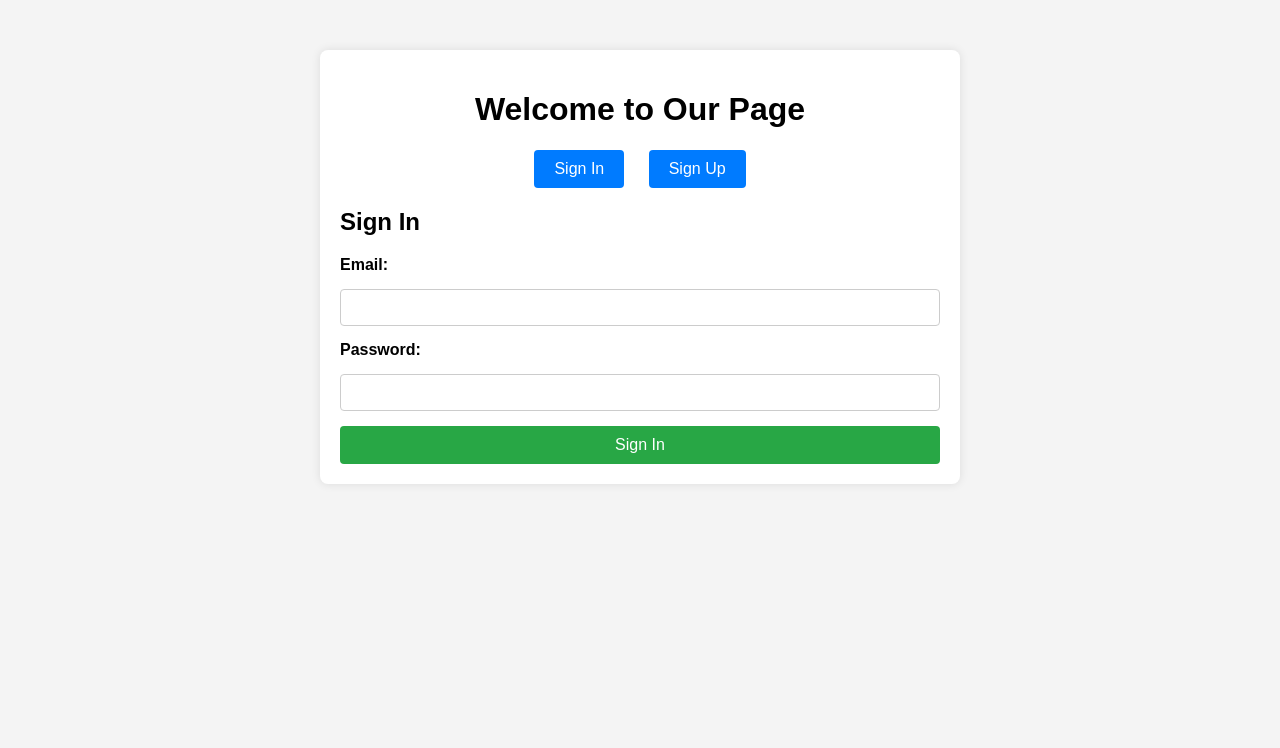
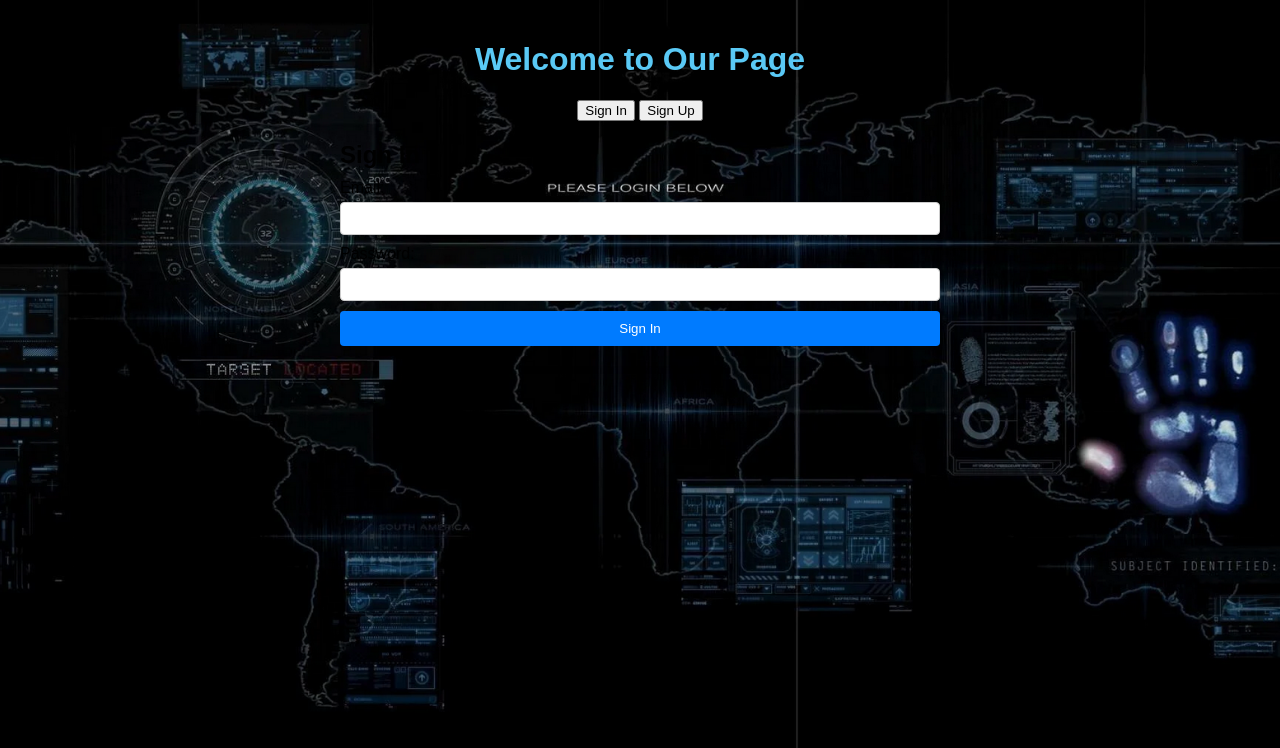
Before and after one commit to kapilan2005/Sign-in, a plain HTML site: page index.html in a window 1280 px wide. Both pictures are taken after a click on the button "Sign In". Shown: the top 748 px of the page. Drawn offline with Linux system fonts and the light colour scheme.

Commit message:
update index.html and style.css

```diff
--- a/index.html
+++ b/index.html
@@ -27,7 +27,7 @@
             </form>
         </div>
 
-        <div id="signup" class="form-section" style="display: none;">
+        <div id="signup" class="form-section">
             <h2>Sign Up</h2>
             <form>
                 <label for="signup-name">Name:</label>
--- a/style.css
+++ b/style.css
@@ -1,73 +1,70 @@
 body {
+    background-image: url('sign.png');
+    background-size: cover;
+    background-position: center;
+    background-repeat: no-repeat;
+    margin: 0;
     font-family: Arial, sans-serif;
-    margin: 0;
-    padding: 0;
-    background-color: #f4f4f4;
+    height: 100vh;
+    overflow: hidden;
 }
 
 .container {
-    width: 80%;
+
+    padding: 20px;
+    border-radius: 10px;
     max-width: 600px;
-    margin: 50px auto;
-    padding: 20px;
-    background-color: #fff;
-    border-radius: 8px;
+    margin: auto;
     box-shadow: 0 0 10px rgba(0, 0, 0, 0.1);
 }
 
 .header {
     text-align: center;
+    margin-bottom: 20px;
 }
+
+.header h1 {
+    color: #5ac9f5;
+}
+
 
 .nav-buttons {
     margin-top: 20px;
-}
-
-.nav-buttons button {
-    padding: 10px 20px;
-    margin: 0 10px;
-    border: none;
-    border-radius: 4px;
-    background-color: #007BFF;
-    color: white;
-    cursor: pointer;
-    font-size: 16px;
-}
-
-.nav-buttons button:hover {
-    background-color: #0056b3;
 }
 
 .form-section {
     display: none;
 }
 
-form {
+.form-section h2 {
+    margin-bottom: 10px;
+}
+
+.form-section form {
     display: flex;
     flex-direction: column;
-    gap: 15px;
 }
 
-form label {
-    font-weight: bold;
+.form-section form label {
+    margin-bottom: 5px;
 }
 
-form input {
-    padding: 10px;
+.form-section form input {
+    margin-bottom: 10px;
+    padding: 8px;
     border: 1px solid #ccc;
     border-radius: 4px;
 }
 
-form button {
+.form-section form button {
     padding: 10px;
+    background-color: #007BFF;
+    color: white;
     border: none;
     border-radius: 4px;
-    background-color: #28a745;
-    color: white;
     cursor: pointer;
-    font-size: 16px;
 }
 
-form button:hover {
-    background-color: #218838;
+.form-section form button:hover {
+    background-color: #0056b3;
 }
```
Also changed, not shown: sign.png (added).
